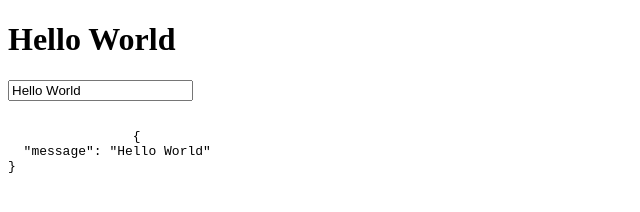
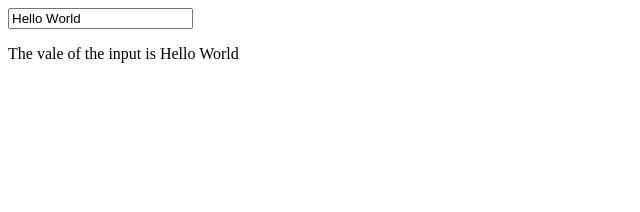
Before and after one commit to jlopez1423/vue-training, a plain HTML site: page index.html in a window 1280 px wide. Shown: the whole page, without its empty margins (0-640 px from the left). Drawn offline with nearby package versions, Linux system fonts and the light colour scheme.

Commit message:
Basic data binding

```diff
--- a/index.html
+++ b/index.html
@@ -1,40 +1,32 @@
 <!DOCTYPE html>
 <html>
 <head>
-	<title></title>
+    <title></title>
 </head>
 <body>
 
+<div id="root">
 
-<div id="app">
+    <input type="text" id="input" v-model="message">
 
-	<h1>{{ message }}</h1>
-
-	<input v-model="message">
-
-	<pre>
-
-		{{ $data | json }}
-
-	</pre>
-
+    <p>The vale of the input is {{ message }}</p>
 </div>
 
 <script src="https://cdnjs.cloudflare.com/ajax/libs/vue/2.5.1/vue.js"></script>
 
+
 <script>
 
+    let data = {};
 
-	//Craeting a new instance of Vue
-	new Vue({
 
-		el: '#app', //Element binding
-		data: {
+    new Vue({
+        el: "#root",
 
-			message: 'Hello World'
-		}
-
-	})
+        data: {
+            message: 'Hello World'
+        }
+    });
 
 </script>
 
```
